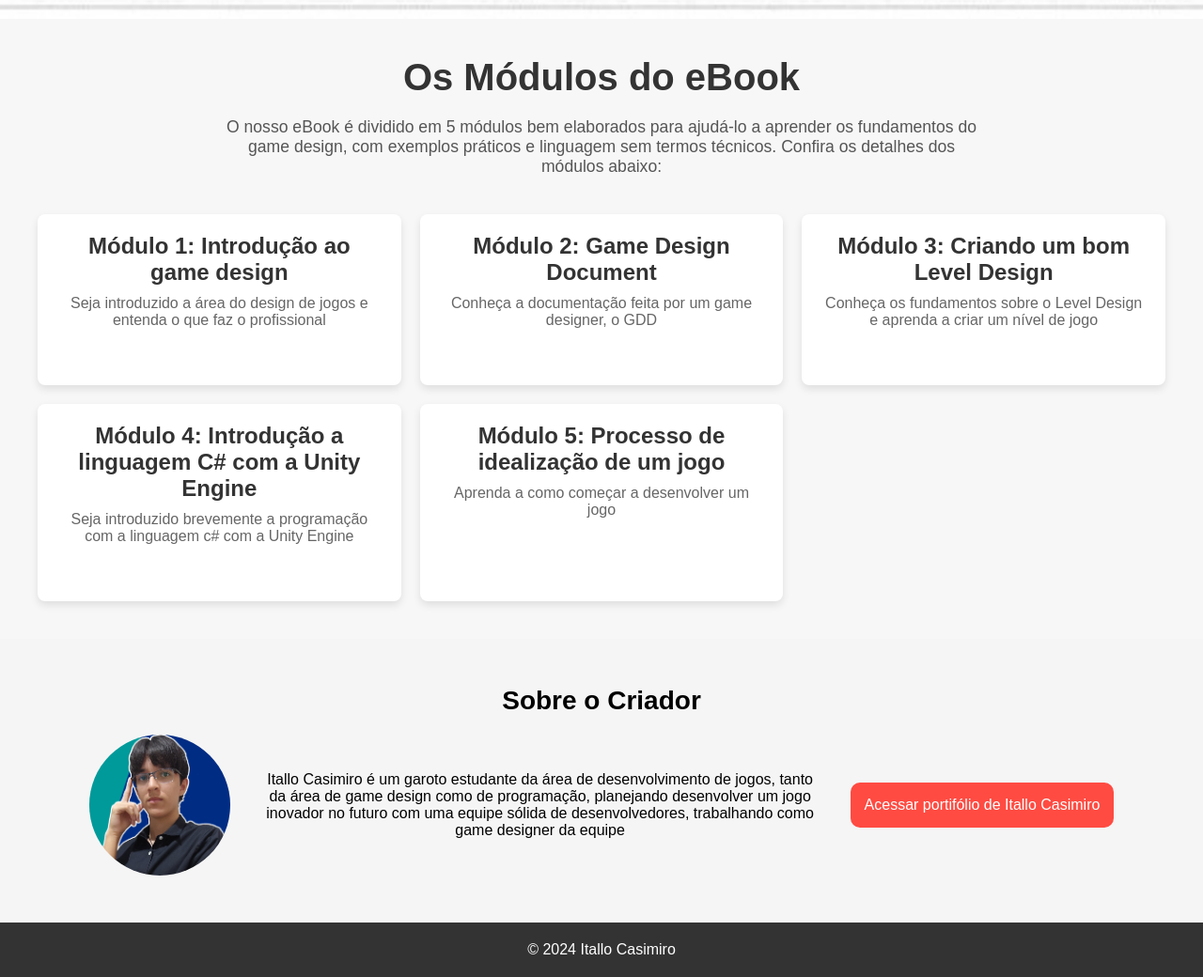
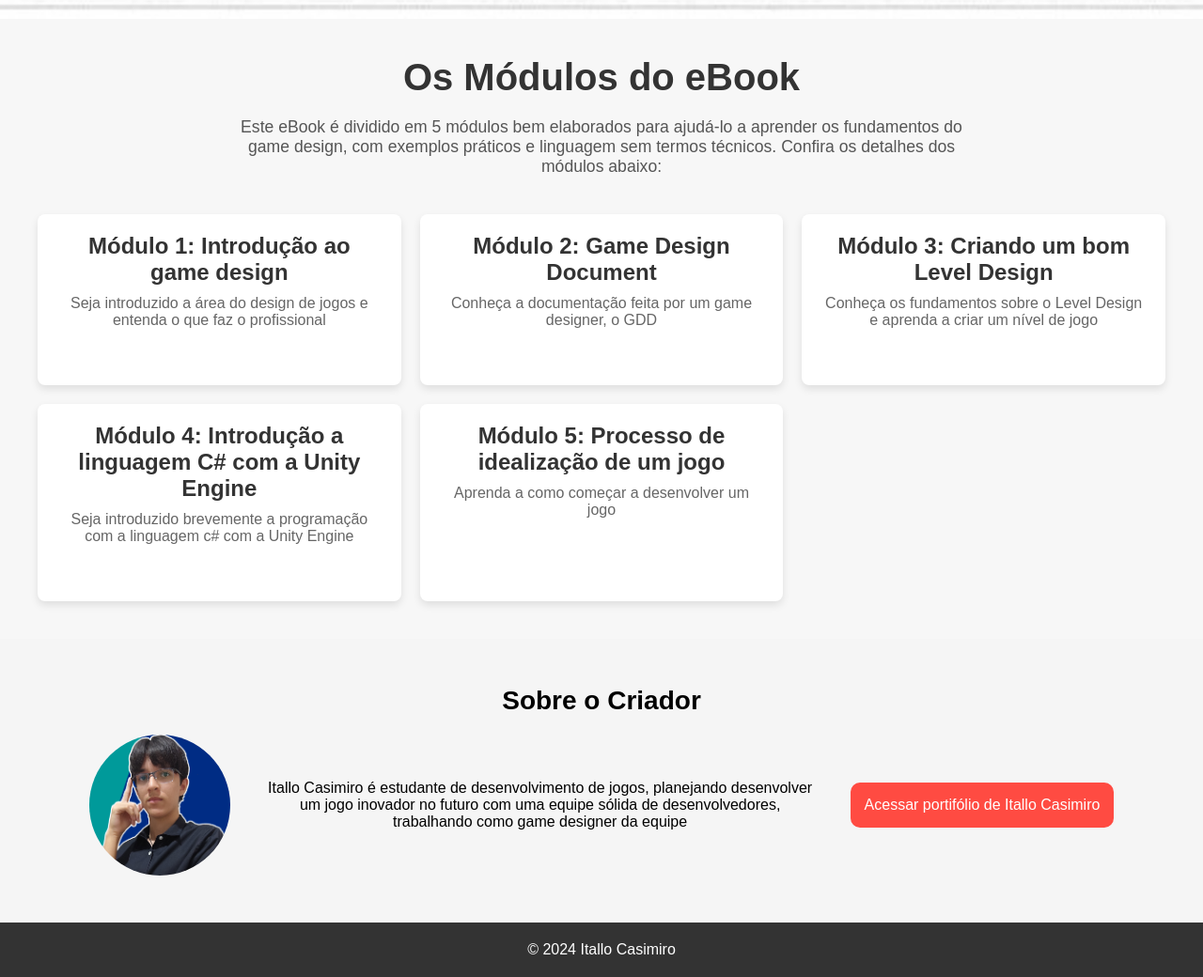
Before and after one commit to ItalloCasimiro/Game-Design-eBook, a plain HTML site: page index.html in a window 1280 px wide. Shown: the part 1100-2140 px from the top of the page at 94% size. Drawn offline with Linux system fonts and the light colour scheme.

Commit message:
mudanças em algumas descrições da página

```diff
--- a/index.html
+++ b/index.html
@@ -35,7 +35,7 @@
     <section class="ebook-modules">
         <div class="container">
             <h2>Os Módulos do eBook</h2>
-            <p id="explain">O nosso eBook é dividido em 5 módulos bem elaborados para ajudá-lo a aprender os fundamentos do game design, com exemplos práticos e linguagem sem termos técnicos. Confira os detalhes dos módulos abaixo:</p>
+            <p id="explain">Este eBook é dividido em 5 módulos bem elaborados para ajudá-lo a aprender os fundamentos do game design, com exemplos práticos e linguagem sem termos técnicos. Confira os detalhes dos módulos abaixo:</p>
             <div class="modules">
                 <div class="module">
                     <h3>Módulo 1: Introdução ao game design</h3>
@@ -72,9 +72,7 @@
             <div class="author-info">
                 <img src="images/profile-image-social.png" alt="Foto do Autor" class="author-photo" />
                 <div class="author-text">
-                    <p>Itallo Casimiro é um garoto estudante da área
-                        de desenvolvimento de jogos, tanto da área de game design
-                        como de programação, planejando desenvolver um jogo
+                    <p>Itallo Casimiro é estudante de desenvolvimento de jogos, planejando desenvolver um jogo
                         inovador no futuro com uma equipe sólida de desenvolvedores,
                         trabalhando como game designer da equipe</p>
                 </div>
```
